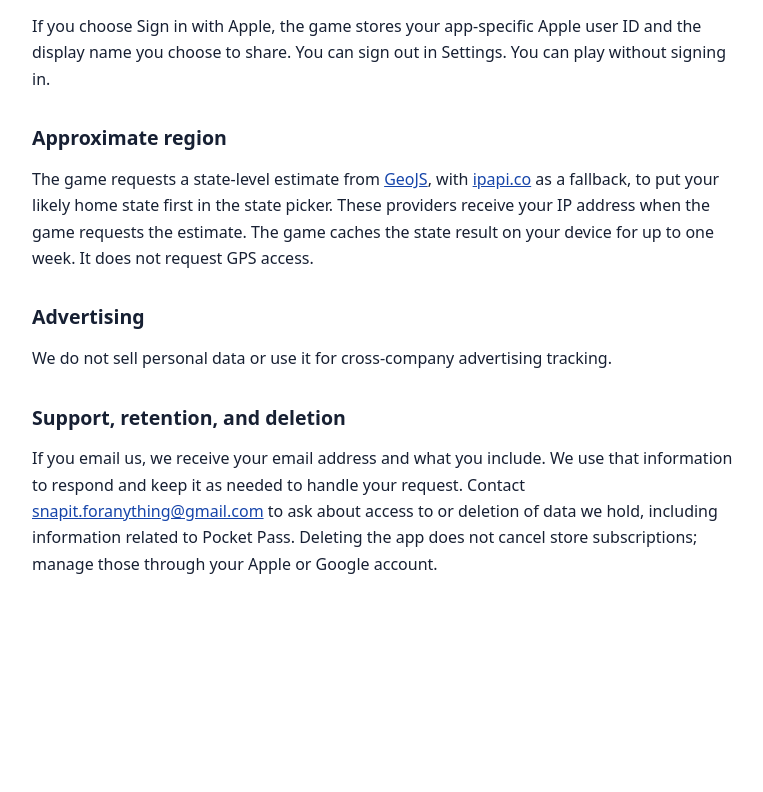
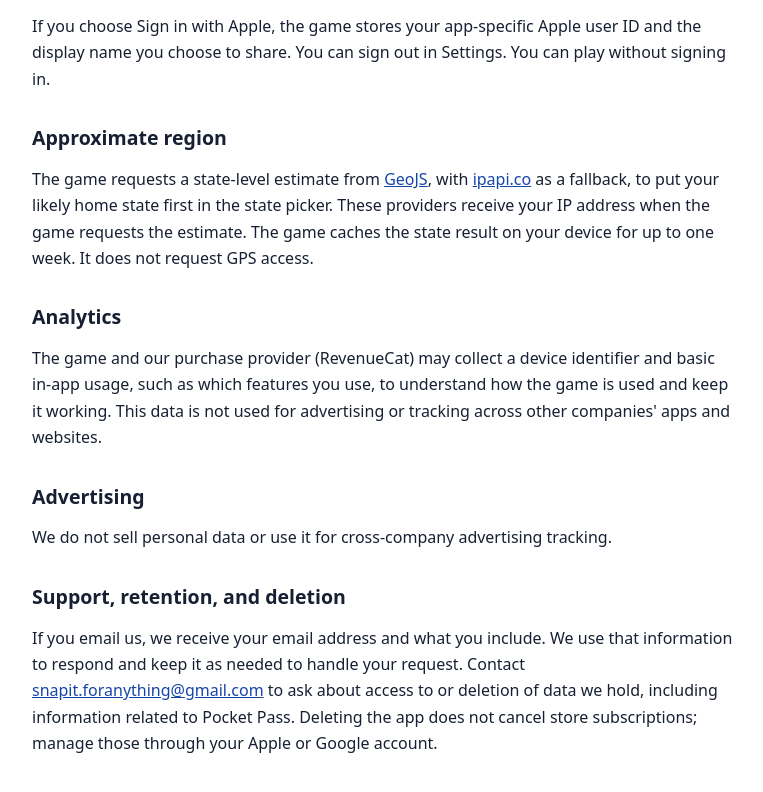
Before and after one commit to ivandebanks/coach-sim-legal, a plain HTML site: page high-school-basketball/privacy.html in a window 1280 px wide. Shown: the part 894-1686 px from the top of the page, without its empty margins (256-1019 px from the left). Before the commit the page ends 1551 px from the top, so only its background shows below. Drawn offline with Linux system fonts and the light colour scheme.

Commit message:
Add analytics section to privacy policy

```diff
--- a/high-school-basketball/privacy.html
+++ b/high-school-basketball/privacy.html
@@ -9,6 +9,7 @@
 <h2>Career transfer</h2><p>You can choose to create and copy a career transfer link to continue an eligible career in College Basketball Coach Sim. A transfer link can contain the in-game name, role, and selected career history. The link carries that information itself; the transfer does not upload your full save to a transfer service. Share links only with people or devices you trust.</p>
 <h2>Optional Apple sign-in</h2><p>If you choose Sign in with Apple, the game stores your app-specific Apple user ID and the display name you choose to share. You can sign out in Settings. You can play without signing in.</p>
 <h2>Approximate region</h2><p>The game requests a state-level estimate from <a href="https://www.geojs.io/">GeoJS</a>, with <a href="https://ipapi.co/">ipapi.co</a> as a fallback, to put your likely home state first in the state picker. These providers receive your IP address when the game requests the estimate. The game caches the state result on your device for up to one week. It does not request GPS access.</p>
+<h2>Analytics</h2><p>The game and our purchase provider (RevenueCat) may collect a device identifier and basic in-app usage, such as which features you use, to understand how the game is used and keep it working. This data is not used for advertising or tracking across other companies' apps and websites.</p>
 <h2>Advertising</h2><p>We do not sell personal data or use it for cross-company advertising tracking.</p>
 <h2>Support, retention, and deletion</h2><p>If you email us, we receive your email address and what you include. We use that information to respond and keep it as needed to handle your request. Contact <a href="mailto:snapit.foranything@gmail.com">snapit.foranything@gmail.com</a> to ask about access to or deletion of data we hold, including information related to Pocket Pass. Deleting the app does not cancel store subscriptions; manage those through your Apple or Google account.</p>
 </main></body></html>
```
